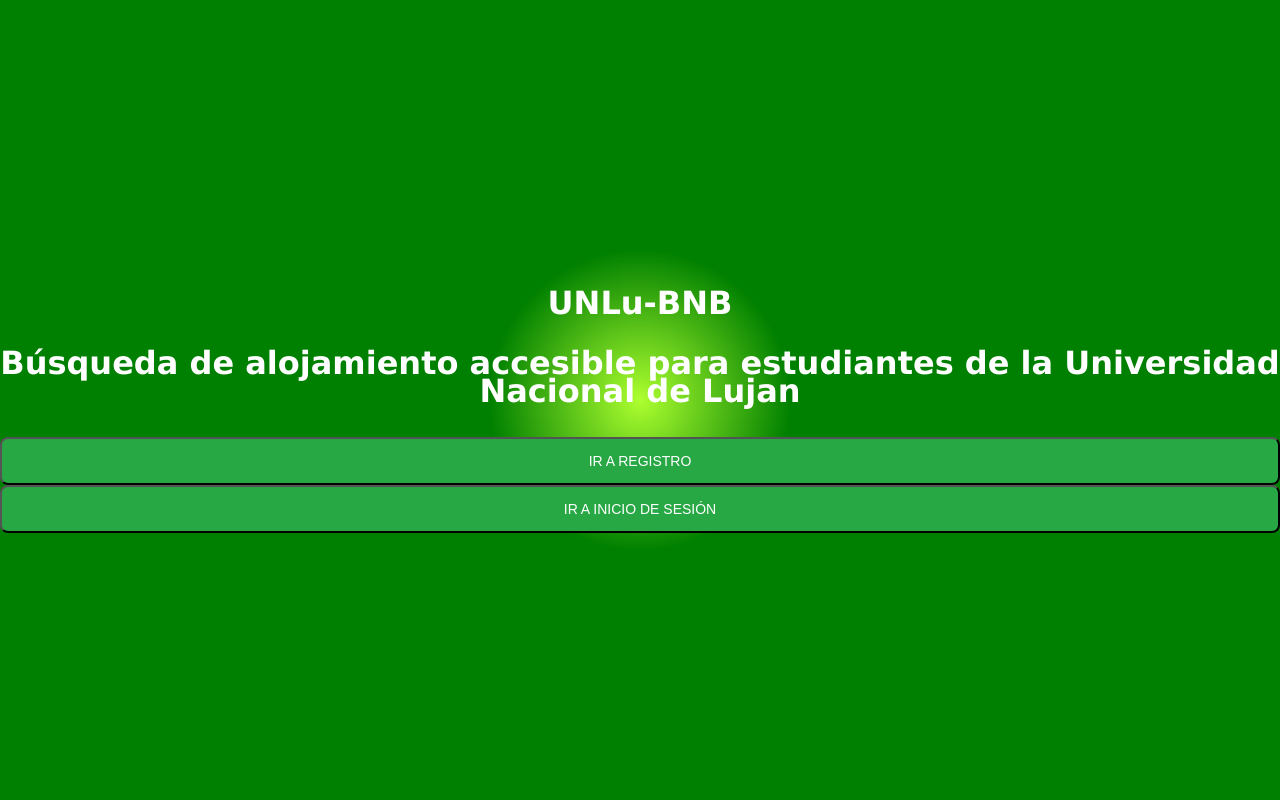
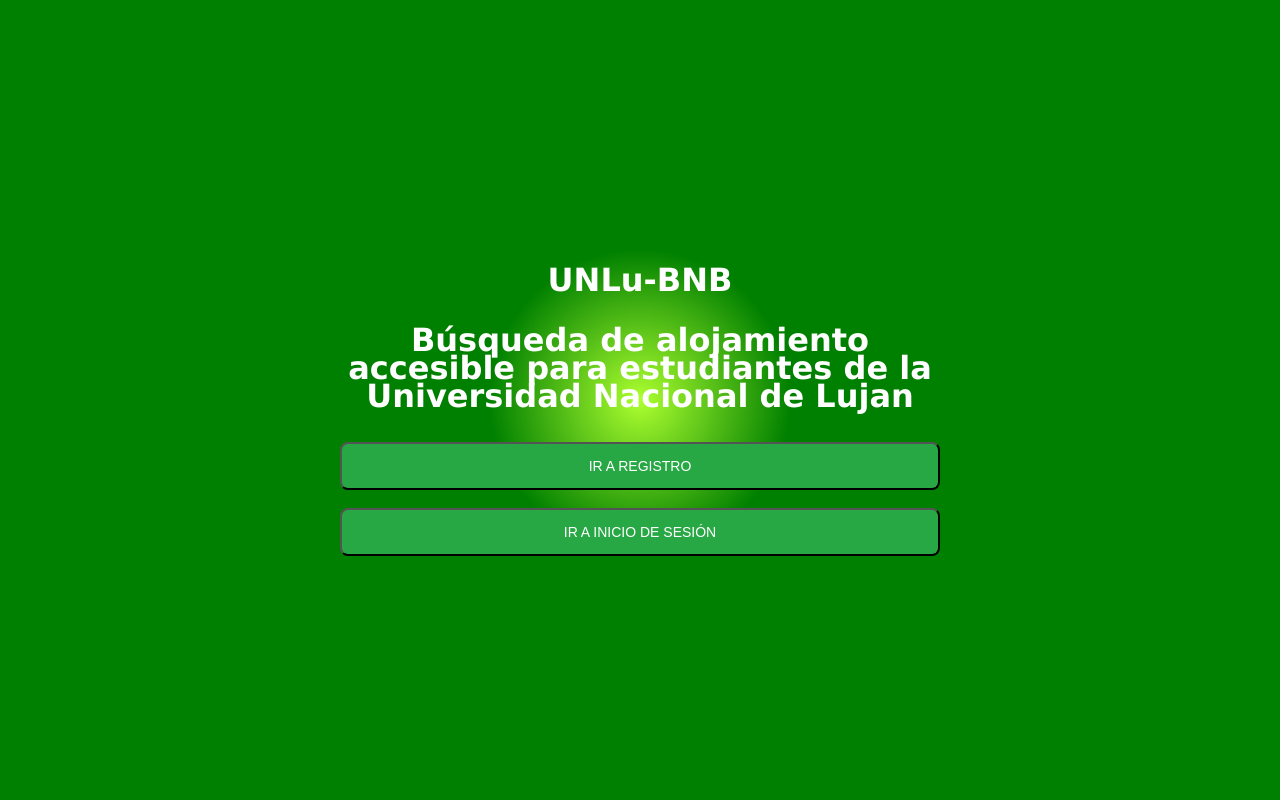
Before and after one commit to matiasjrodriguez/unlu-bnb, a Flask app: page / in a window 1280 px wide. Run offline with Flask 3, Linux system fonts and the light colour scheme; the visitor is signed in with stand-in values (Sample User, id 1); parts of the project's set-up code (start-up, migrations or seed data) failed here and were passed over; some libraries are stand-ins or nearby versions.

Commit message:
arreglo index.css

```diff
--- a/static/styles/index.css
+++ b/static/styles/index.css
@@ -4,23 +4,20 @@
   justify-content: center;
   align-items: center;
   margin: 0;
+  background-image: radial-gradient(circle, greenyellow, transparent 20%, green);
+  background-size: cover;
+  background-repeat: no-repeat;
+  background-color: green;
 }
 
 .div {
   text-align : center;
   align-items : center;
 }
-
 .container {
-  width: 100vw;
-  height: 100vh;
-  background-image: radial-gradient(circle, greenyellow, transparent 20%, green);
-  background-size: cover;
-  background-repeat: no-repeat;
-  background-color: green;
-  display: flex;
-  justify-content: center;
-  align-items: center;
+  max-width: 600px;
+  width: 90%;
+  text-align: center;
 }
 
 .btn-verde {
--- a/templates/index.html
+++ b/templates/index.html
@@ -15,6 +15,7 @@
     <button onclick="window.location.href='/signup'" class="btn-verde">
         Ir a Registro
     </button>
+    <br>
     <button onclick="window.location.href='/login'" class="btn-verde">
         Ir a Inicio de sesión
     </button>
```
